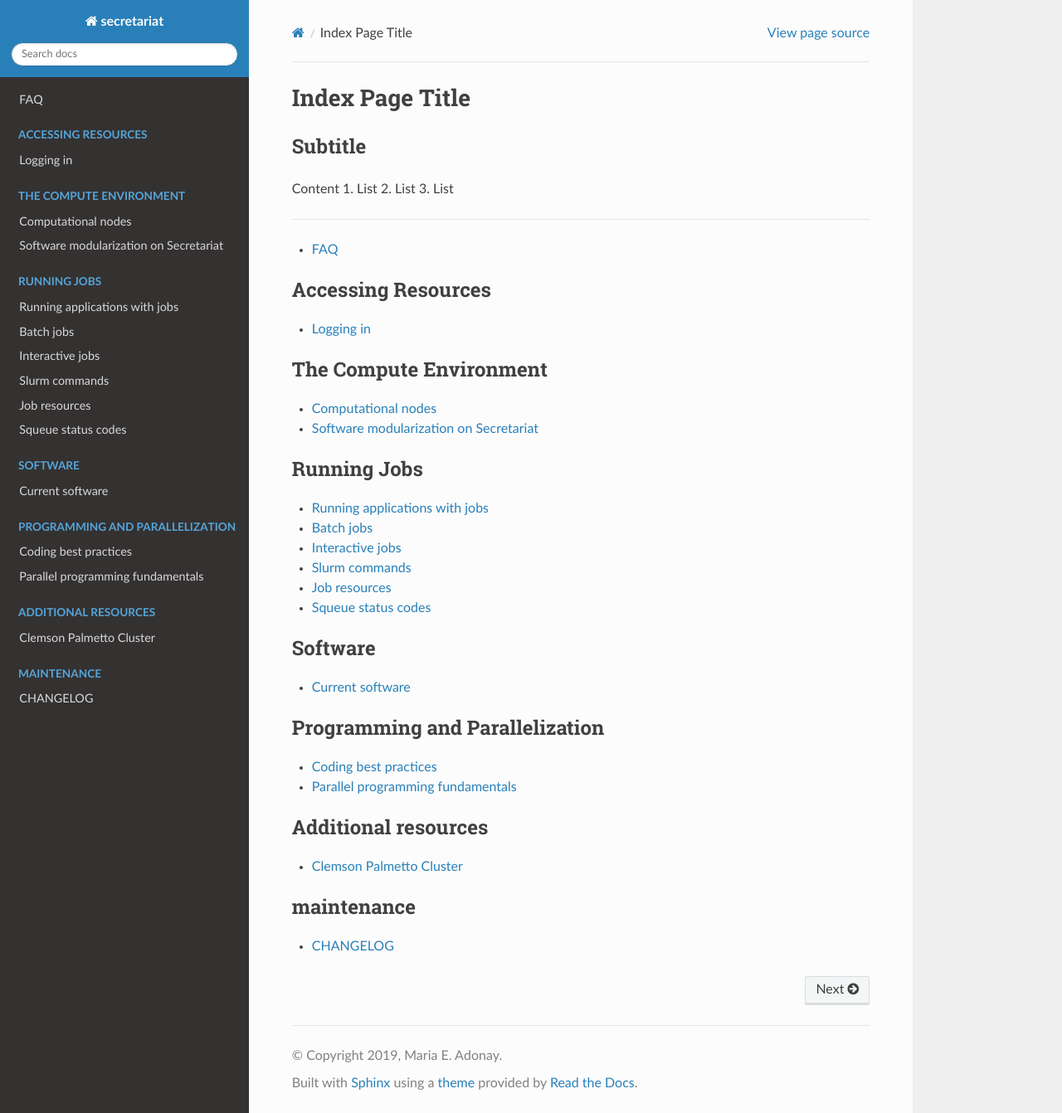
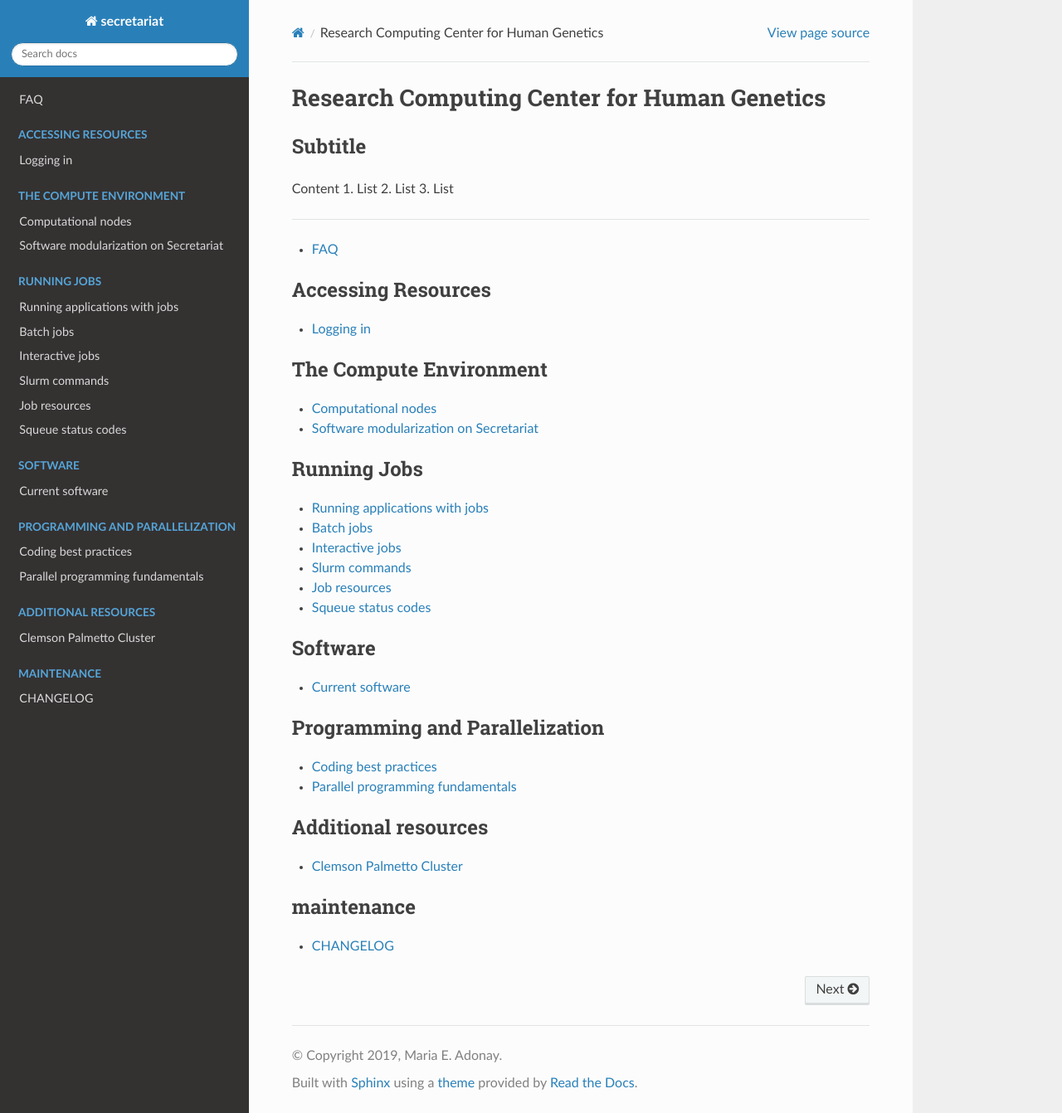
Before and after one commit to amalgamaria/secretariat, a Sphinx documentation site: the page built from docs/index.rst, in a window 1280 px wide and 1342 px high. Shown: the whole window at 83% size. Built offline with Sphinx 7.4.7 and the Read the Docs theme 2.0.0, drawn with Linux system fonts in a browser that asks for light colours.

Commit message:
Change title

```diff
--- a/docs/index.rst
+++ b/docs/index.rst
@@ -1,5 +1,5 @@
-Index Page Title
-================
+Research Computing Center for Human Genetics
+============================================
 
 Subtitle
 ********
```
